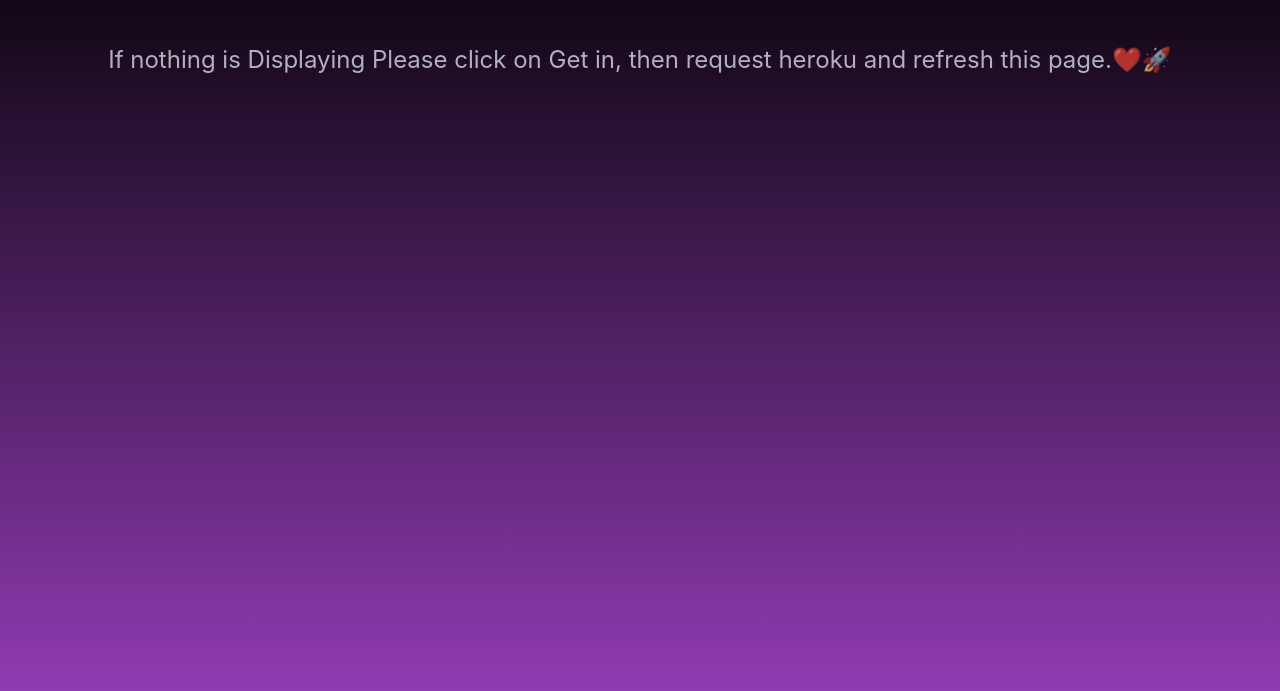
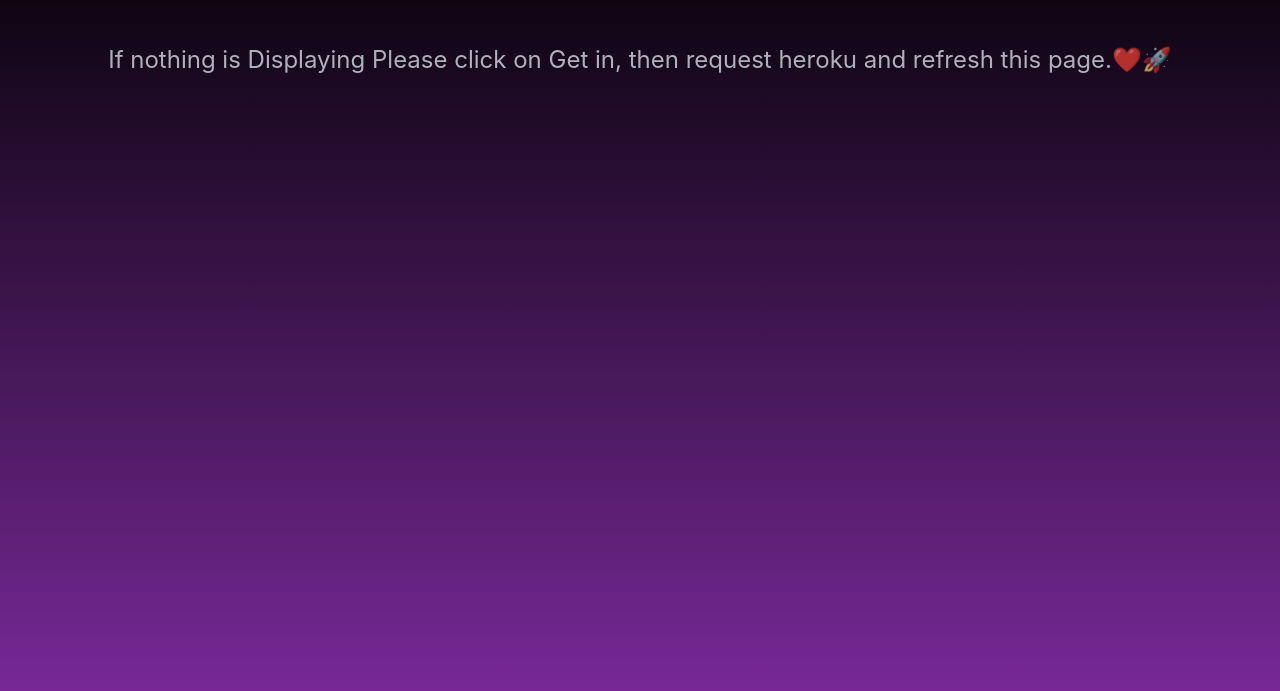
Before and after one commit to Mr-Beast-bpsr/web-3.0-build, a plain HTML site: page index.html in a window 1280 px wide. Shown: the part 95-786 px from the top of the page. Drawn offline with Linux system fonts and the light colour scheme; no server answers.

Commit message:
finall commit

```diff
--- a/index.html
+++ b/index.html
@@ -1 +1 @@
-<!doctype html><html lang="en"><head><meta charset="utf-8"/><link rel="icon" href="/favicon.ico"/><meta name="viewport" content="width=device-width,initial-scale=1"/><meta name="theme-color" content="#000000"/><meta name="description" content="Web site created using create-react-app"/><link rel="apple-touch-icon" href="/logo192.png"/><link rel="manifest" href="/manifest.json"/><title>React App</title><script defer="defer" src="/static/js/main.43250ff4.js"></script><link href="/static/css/main.afea3b0a.css" rel="stylesheet"></head><body><noscript>You need to enable JavaScript to run this app.</noscript><div id="root"></div></body></html>
+<!doctype html><html lang="en"><head><meta charset="utf-8"/><link rel="icon" href="/favicon.ico"/><meta name="viewport" content="width=device-width,initial-scale=1"/><meta name="theme-color" content="#000000"/><meta name="description" content="Web site created using create-react-app"/><link rel="apple-touch-icon" href="/logo192.png"/><link rel="manifest" href="/manifest.json"/><title>React App</title><script defer="defer" src="/static/js/main.43250ff4.js"></script><link href="/static/css/main.79ec0ec5.css" rel="stylesheet"></head><body><noscript>You need to enable JavaScript to run this app.</noscript><div id="root"></div></body></html>
```
Also changed, not shown: static/css/main.79ec0ec5.css (added, +2 -0 lines), 1 other file.
